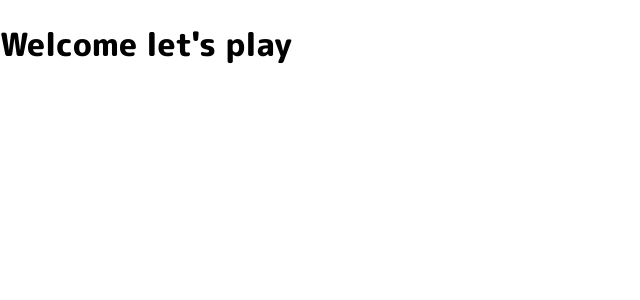
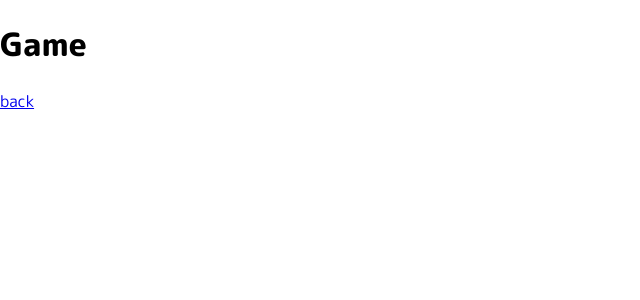
Before and after one commit to eyubkh/Englicus, a Next.js app: page /irregularVerbs/FillTheGaps in a window 1280 px wide. Shown: the top 300 px of the page, without its empty margins (0-640 px from the left). Built offline with nearby package versions, Linux system fonts and the light colour scheme.

Commit message:
build: adding fill the gaps page and component

```diff
--- /dev/null
+++ b/components/pages/irregularVerbs/FillTheGaps.jsx
@@ -0,0 +1,12 @@
+import Link from 'next/link'
+
+export const FillTheGaps = () => {
+  return (
+    <main>
+      <h1>Game</h1>
+      <Link href='/learn'>
+        back
+      </Link>
+    </main>
+  )
+}
--- a/src/pages/irregularVerbs/FillTheGaps.js
+++ b/src/pages/irregularVerbs/FillTheGaps.js
@@ -1,3 +1,5 @@
+import { FillTheGaps as FillTheGapsPage } from '@components/pages/irregularVerbs/FillTheGaps'
+
 export default function FillTheGaps () {
-  return <h1>Welcome let's play</h1>
+  return <FillTheGapsPage />
 }
```
